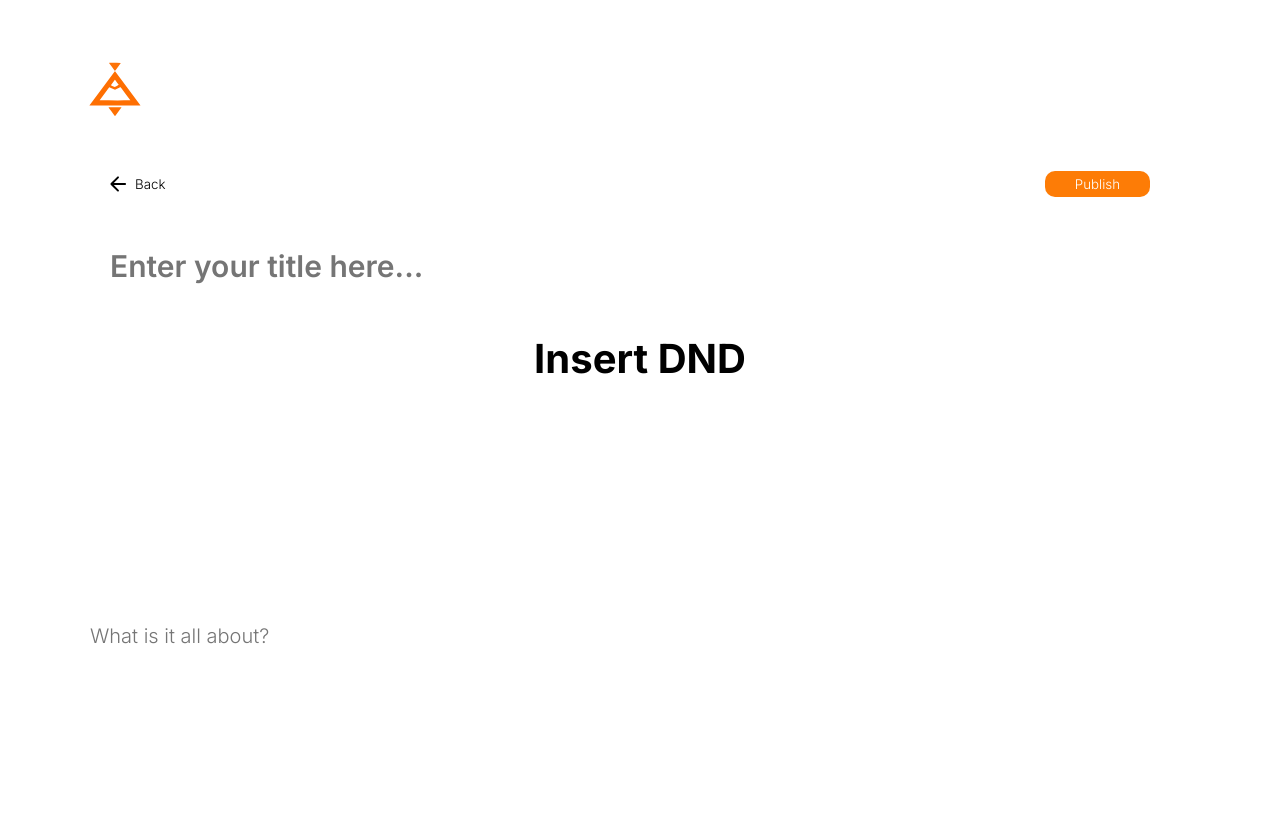
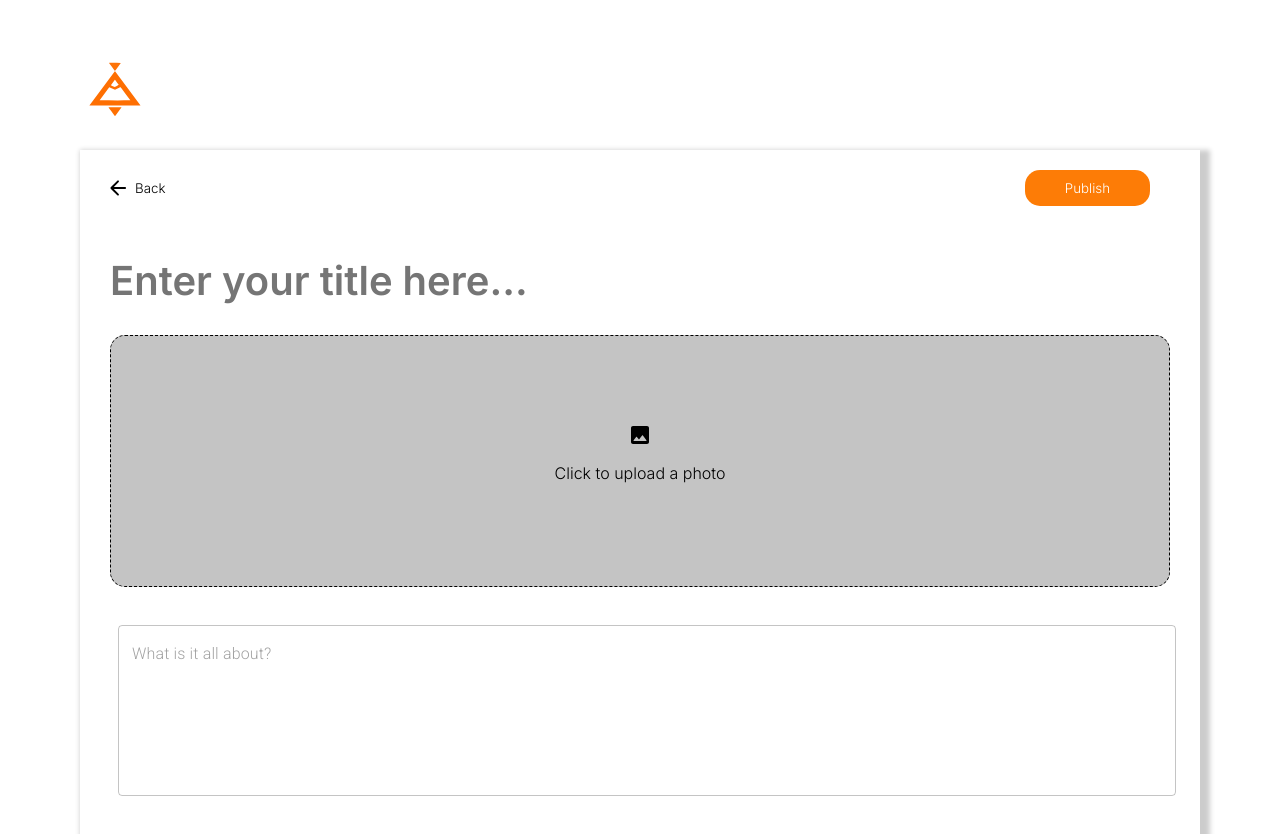
Before and after one commit to Andre113001/binno-members-frontend, a React (Vite) app: page /blogs/1 in a window 1280 px wide. Shown: the top 834 px of the page. Before the commit the page ends 800 px from the top, so only its background shows below. Built offline with nearby package versions, Linux system fonts and the light colour scheme.

Commit message:
recreated blog page css

```diff
--- a/src/pages/Blogs/BlogPage/BlogPage.jsx
+++ b/src/pages/Blogs/BlogPage/BlogPage.jsx
@@ -1,13 +1,13 @@
 import React, { useState } from 'react'
 import { Link } from 'react-router-dom';
 
+import Box from '@mui/material/Box';
+import TextField from '@mui/material/TextField';
 import Header from '../../../components/header/Header'
-import ImageUpload from '../../../components/ImageUpload/ImageUpload.jsx'
 import ArrowBackRoundedIcon from '@mui/icons-material/ArrowBackRounded';
-import Button from '@mui/material/Button';
-import CloudUploadIcon from '@mui/icons-material/CloudUpload';
+import BlogImageUpload from '../../../components/blogImageUpload/blogImageUpload';
 
-import './BlogPage.css'
+import styles from './BlogPage.module.css'
 
 // const VisuallyHiddenInput = styled('input')({
 //   clip: 'rect(0 0 0 0)',
@@ -49,48 +49,56 @@ function BlogPage() {
 
   return (
     <>
-        <div className="BlogPageContainer">
+        <div className={styles['BlogPageContainer']}>
             <Header />
-
-            <div className="contentContainer">
-                <div className="ButtonContainer">
-                  <div className="backButtonContainer">
+            <div className={styles['contentContainer']}>
+                <div className={styles['ButtonContainer']}>
+                  <div className={styles['backButtonContainer']}>
                     <Link to="/blogs" style={{textDecoration:'none'}}>
-                    <button className='backButton' ><ArrowBackRoundedIcon />
+                    <button className={styles['backButton']} ><ArrowBackRoundedIcon />
                       <span style={{margin:'5px'}}>Back</span>
                     </button>
                     </Link>
                   </div>
 
-                  <button className='publishBtn' type='submit'>
+                  <button className={styles['publishBtn']} type='submit'>
                     Publish
                   </button>
 
                 </div>
-                <form onSubmit={handleSubmit}>
-                  <div className="titleContainer">
+                <form className={styles['formContainer']} onSubmit={handleSubmit}>
+                <Box
+                  component="form"
+                  sx={{
+                    '& .MuiTextField-root': { m: 1, width: '1000px' },
+                  }}
+                >
+                  <div className={styles['titleContainer']}>
                     <input
                       id='title'
-                      type="text"
                       value={blogData.title}
                       onChange={handleChange}
                       placeholder="Enter your title here..."
-                      style={{border: 'none', padding: '10px', fontSize: '30px', fontWeight: '600', width:'100%', outline:'none'}}
+                      style={{border: 'none', padding: '10px', fontSize: '40px', fontWeight: '600', width:'100%', outline:'none'}}
                     />
                   </div>
-                  <div className="UploadImage">
-                    <h1>Insert DND</h1>
+                  <div className={styles['UploadImage']}>
+                    <BlogImageUpload />
                   </div>
-                  <div className="descriptionContainer">
-                    <input
+                  <div className={styles['descriptionContainer']}>
+                    <TextField
                       id='description'
-                      type="text"
+
                       value={blogData.description}
                       onChange={handleChange}
+                      multiline
                       placeholder="What is it all about?"
-                      style={{border: 'none', padding: '10px', fontSize: '20px', width:'100%', outline:'none'}}
+                      style={{border: 'none', padding: '10px', fontSize: '18px', width:'98%', outline:'none'}}
+                      minRows={6}
+                      maxRows={7}
                     />
                   </div>
+                  </Box>
                 </form>
             </div>
         </div>
--- a/src/pages/Blogs/BlogPage/BlogPage.css
+++ b/src/pages/Blogs/BlogPage/BlogPage.module.css
@@ -9,6 +9,7 @@
     display: flex;
     flex-direction: column;
     margin: 20px 80px;
+    box-shadow: 5px 5px 5px 5px rgb(0 0 0 / 20%);
 }
 
 .ButtonContainer{
@@ -34,18 +35,22 @@
     cursor: pointer;
 }
 
-.saveDraftBtn{
-    padding: 5px 20px;
-    border: none;
-    margin: 0 10px;
-    border-radius: 10px;
+.formContainer{
+
+}
+
+.UploadImage{
+    display: flex;
+    align-items: center;
+    justify-content: center;
+    margin: 20px;
 }
 
 .publishBtn{
-    padding: 5px 30px;
+    padding: 10px 40px;
     border: none;
     margin: 0 30px;
-    border-radius: 10px;
+    border-radius: 15px;
     background-color: #fd7c06;
     color: white;
 }
@@ -58,14 +63,6 @@
     margin: 20px;
 }
 
-
-.UploadImage{
-    display: flex;
-    justify-content: center;
-    width: 100%;
-    height: 300px;
+.descriptionContainer{
+    margin: 20px;
 }
-
-/* .descriptionContainer{
-
-} */
```
